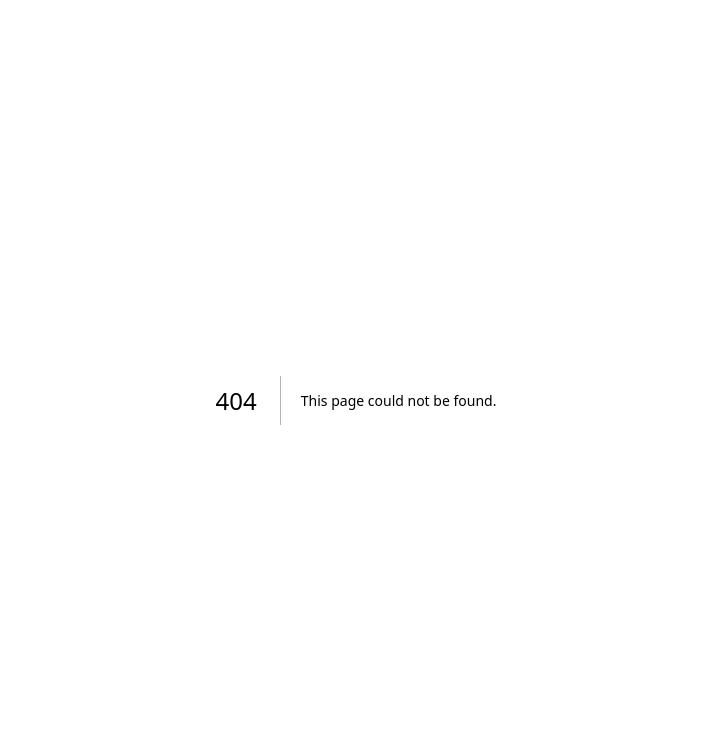
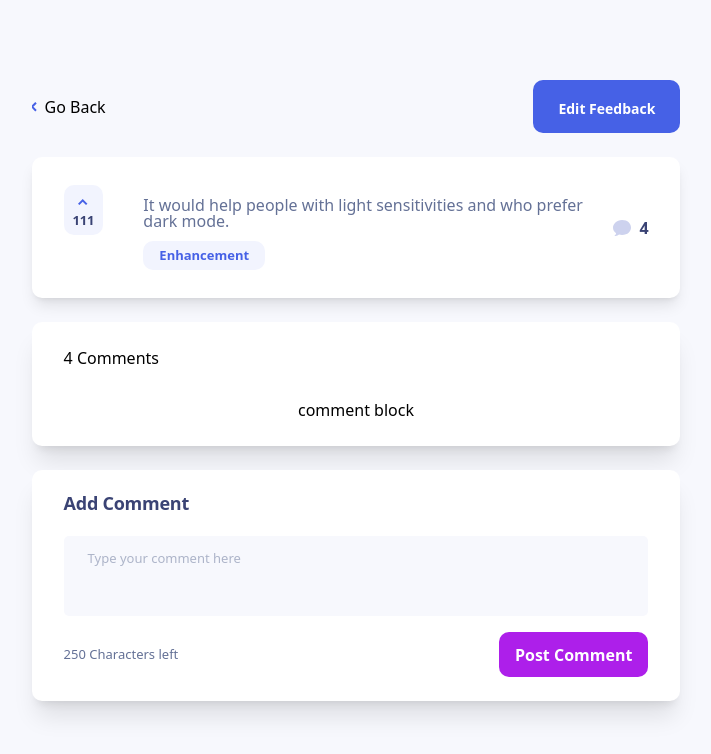
Before and after one commit to KhatunaGG/product-feedback-app, a Next.js app: page /1111 in a window 1280 px wide. Before the commit this address had no page. Shown: the top 754 px of the page, without its empty margins (284-995 px from the left). Built offline with nearby package versions, Linux system fonts and the light colour scheme.

Commit message:
added: feedback markup

```diff
--- /dev/null
+++ b/src/app/(pages)/[id]/page.tsx
@@ -0,0 +1,15 @@
+import { Feedback } from "@/app/components/__organism";
+import React from "react";
+
+interface PageProps {
+  params: Promise<{ id: string }>;
+}
+
+export default async function Page({ params }: PageProps) {
+  const { id } = await params;
+  return (
+    <div>
+      <Feedback suggestionsId={id} />
+    </div>
+  );
+}
--- /dev/null
+++ b/src/app/components/__atoms/chevronLeft/ChevronLeft.tsx
@@ -0,0 +1,21 @@
+import React from "react";
+
+const ChevronLeft = () => {
+  return (
+    <svg
+      width="5"
+      height="10"
+      viewBox="0 0 5 10"
+      fill="none"
+      xmlns="http://www.w3.org/2000/svg"
+    >
+      <path
+        d="M4 8.70709L0 4.70709L4 0.707092"
+        stroke="#4661E6"
+        strokeWidth="2"
+      />
+    </svg>
+  );
+};
+
+export default ChevronLeft;
--- a/src/app/components/__atoms/index.ts
+++ b/src/app/components/__atoms/index.ts
@@ -5,3 +5,4 @@ export { default as Check } from "./check/Check";
 export { default as ChevronUp } from "./chevronDown/ChevronDown";
 export { default as Chat } from "./chat/Chat";
 export { default as Feedback } from "./feedback/Feedback";
+export { default as ChevronLeft } from "./chevronLeft/ChevronLeft";
--- a/src/app/components/__molecules/addFeedbackButton/AddFeedbackButton.tsx
+++ b/src/app/components/__molecules/addFeedbackButton/AddFeedbackButton.tsx
@@ -1,9 +1,19 @@
 import React from "react";
 
-const AddFeedbackButton = () => {
+export type AddFeedbackButtonProps = {
+  suggestionsId?: string;
+};
+
+const AddFeedbackButton = ({ suggestionsId }: AddFeedbackButtonProps) => {
   return (
-    <button className="font-bold text-[13px] md:text-sm leading-[100%] px-4 py-[10.5px] md:py-[12.5px] md:px-[25px] bg-[#AD1FEA] rounded-[10px] text-white">
-      <span className="font-bold text-lg">+</span>Add Feedback
+    <button
+      className={`${
+        suggestionsId ? "bg-[#4661E6]" : "bg-[#AD1FEA]"
+      } font-bold text-[13px] md:text-sm leading-[100%] px-4 py-[10.5px] md:py-[12.5px] md:px-[25px]  rounded-[10px] text-white`}
+    >
+      <span className="font-bold text-lg">{suggestionsId ? "" : "+"}</span>
+      {/* Add Feedback */}
+      {suggestionsId ? "Edit Feedback" : " Add Feedback"}
     </button>
   );
 };
--- /dev/null
+++ b/src/app/components/__organism/commentForm/CommentForm.tsx
@@ -0,0 +1,23 @@
+import React from 'react'
+
+const CommentForm = () => {
+  return (
+    <div className='w-full bg-white rounded-[10px] shadow-xl flex flex-col px-6 py-6 md:px-8 gap-6'>
+        <h2 className='text-[#3A4374] text-lg font-bold leading-[100%] tracking-[-0.25px]'>Add Comment</h2>
+
+    <div className='flex flex-col gap-4'>
+        <textarea name="" id=""
+        placeholder='Type your comment here'
+        className='bg-[#F7F8FD] text-[#647196] text-[13px] font-normal leading-[100%] min-h-[80px] resize-none rounded-[5px] focus:border border-[#4661E6] outline-none py-4 px-4 md:px-6'></textarea>
+
+        <div className='w-full flex items-center justify-between'>
+            <p className='text-[#647196] text-[13px] font-normal leading-[100%]'>250 Characters left</p>
+            <button className='bg-[#AD1FEA] text-white px-4 py-[10.5px] rounded-[10px] font-bold'>Post Comment</button>
+        </div>
+    </div>
+
+    </div>
+  )
+}
+
+export default CommentForm
--- a/src/app/components/__organism/dashboard/Dashboard.tsx
+++ b/src/app/components/__organism/dashboard/Dashboard.tsx
@@ -2,6 +2,22 @@ import React from "react";
 import Header from "../header/Header";
 import Suggestion from "../suggestion/Suggestion";
 // import NoFeedback from "../noFeedback/NoFeedback";
+
+export type SuggestionDataType = {
+  title: string;
+  id: string;
+};
+
+export const data: SuggestionDataType[] = [
+  {
+    title: "Add a dark theme option",
+    id: "1111",
+  },
+    {
+    title: "Add tags for solutions",
+    id: "2222",
+  },
+];
 
 const Dashboard = () => {
   return (
@@ -10,8 +26,13 @@ const Dashboard = () => {
         <Header />
       </div>
       {/* <NoFeedback /> */}
-      <Suggestion />
-      <Suggestion />
+      {Array.isArray(data) && data.map(item => {
+        return (
+
+          <Suggestion {...item} key={item.id}  />
+        )
+      })}
+      {/* <Suggestion /> */}
     </div>
   );
 };
--- /dev/null
+++ b/src/app/components/__organism/feedback/Feedback.tsx
@@ -0,0 +1,42 @@
+import React from "react";
+import { ChevronLeft } from "../../__atoms";
+import { AddFeedbackButton } from "../../__molecules";
+import Suggestion from "../suggestion/Suggestion";
+import CommentForm from "../commentForm/CommentForm";
+
+export type FeedbackProps = {
+  suggestionsId: string;
+};
+
+const Feedback = ({ suggestionsId }: FeedbackProps) => {
+  return (
+    <div className="w-full min-h-screen  flex items-center justify-center bg-[#F7F8FD]">
+      <div className="w-[87.2%] pt-6 pb-22 md:w-[89.71%] lg:w-[50.69%] md:pt-[56px] md:pb-[120px]  lg:pt-20 lg:pb-[137px] flex flex-col gap-6">
+        <div className="flex items-center justify-between">
+          <div className="flex items-center gap-2">
+            <ChevronLeft />
+            <p>Go Back</p>
+          </div>
+          <AddFeedbackButton suggestionsId={suggestionsId} />
+        </div>
+
+        <div className="w-full ">
+          <Suggestion title={""} id={""} />
+        </div>
+
+        <div className="w-full flex flex-col bg-white rounded-[10px] shadow-xl gap-[28px] px-6 py-6 md:px-8">
+          <h2>
+            <span>4</span> Comments
+          </h2>
+          <div className="w-full flex items-center flex-col gap-8 ">
+            comment block
+          </div>
+        </div>
+
+        <CommentForm />
+      </div>
+    </div>
+  );
+};
+
+export default Feedback;
--- a/src/app/components/__organism/index.ts
+++ b/src/app/components/__organism/index.ts
@@ -5,3 +5,5 @@ export { default as NavRoadMap } from "./navRoadMap/NavRoadMap";
 export { default as Header } from "./header/Header";
 export { default as Suggestion } from "./suggestion/Suggestion";
 export { default as NoFeedback } from "./noFeedback/NoFeedback";
+export { default as Feedback } from "./feedback/Feedback";
+export { default as CommentForm } from "./commentForm/CommentForm";
--- a/src/app/components/__organism/suggestion/Suggestion.tsx
+++ b/src/app/components/__organism/suggestion/Suggestion.tsx
@@ -1,11 +1,17 @@
-import React from "react";
+"use client"
 import ChevronUp from "../../__atoms/chevronUp/ChevronUp";
 import { Chat } from "../../__atoms";
+import Link from "next/link";
 
-const Suggestion = () => {
+export type SuggestionProps = {
+  title: string;
+  id: string
+}
+
+const Suggestion = ({id, title}: SuggestionProps) => {
   return (
     <>
-      <div className="w-full bg-white rounded-[10px] px-8 py-[28px] flex-col flex md:flex-row items-start  gap-10 shadow-lg">
+      <Link key={id} href={`/${id}`} className="w-full bg-white rounded-[10px] px-8 py-[28px] flex-col flex md:flex-row items-start  gap-10 shadow-lg">
         <div className="COUNTER md:flex items-start hidden">
           <div className="rounded-[10px] bg-[#F2F4FE] flex flex-col gap-2 items-center justify-center px-[9px] pt-[14px] pb-2">
             <ChevronUp />
@@ -19,7 +25,9 @@ const Suggestion = () => {
           <div className="Middle-block flex flex-col items-start  gap-3">
             <div className="flex flex-col items-start gap-3">
               <h2 className="text-[#3A4374] text-[18px] font-bold leading-[100%] tracking-[-0.25px]">
-                Add a dark theme option
+                {/* Add a dark theme option */}
+                {title}
+
               </h2>
               <p className="text-base font-normal leading-[100%] text-[#647196]">
                 It would help people with light sensitivities and who prefer
@@ -56,7 +64,7 @@ const Suggestion = () => {
             </p>
           </div>
         </div>
-      </div>
+      </Link>
     </>
   );
 };
```
Also changed, not shown: public/assets/chevronLeft.svg (added).
